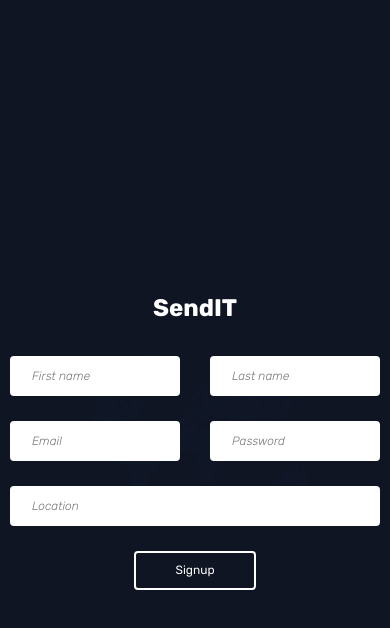
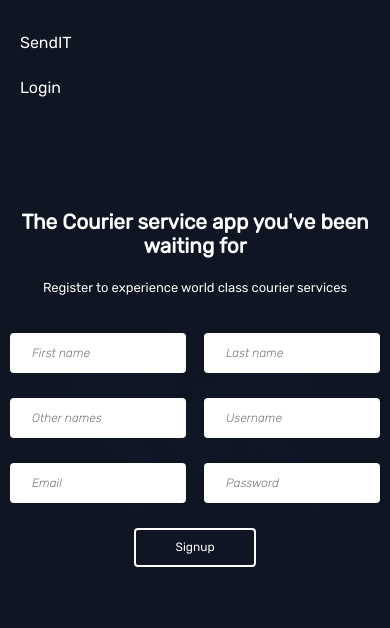
Before and after one commit to primuse/SendIT, a plain HTML site: page signup.html in a window 390 px wide. Drawn offline with Linux system fonts and the light colour scheme.

Commit message:
[Feature #161887389] Add Nav Header to login pages with two Line description of the app in the banner and change phone number field to a text field

```diff
--- a/css/login.css
+++ b/css/login.css
@@ -11,12 +11,67 @@ body {
 #login {
   display: flex;
   height: 100vh;
-  justify-content: center;
+  /*justify-content: center;*/
+  /*align-items: center;*/
+  flex-direction: column;
+}
+header {
+  display: flex;
+  padding: 10px 70px;
+}
+ul {
+  padding: 0;
+  list-style-type: none;
+}
+.banner {
+  display: flex;
+  flex-direction: column;
   align-items: center;
-  padding: 10px;
+  padding: 130px 30px 0 30px;
+}
+.banner.bg-pd {
+  padding: 250px 30px 0 30px;
+}
+.sendit-text {
+  text-align: center;
 }
 
 #form-box {
-  max-width: 380px;
+  max-width: 400px;
   width: 100%;
 }
+
+/*Media queries*/
+@media (max-width: 491px) and (min-width: 0) {
+  #login {
+    padding: 10px;
+  }
+  .banner {
+    padding: 70px 0 0 0;
+  }
+  header {
+    flex-direction: column;
+    padding: 10px;
+  }
+  header > ul:nth-child(2) {
+    margin-left: 0;
+  }
+  .banner.bg-pd {
+    padding: 180px 30px 0 30px;
+  }
+}
+
+@media (max-width: 600px) and (min-width: 491px) {
+  .banner.bg-pd {
+    padding: 150px 30px 0 30px;
+  }
+}
+
+@media (min-width: 768px) {
+  .sendit-text {
+    width: 70%;
+  }
+  .banner.bg-pd {
+    padding: 185px 30px 0 30px;
+  }
+}
--- a/css/modules.css
+++ b/css/modules.css
@@ -30,7 +30,7 @@ input:focus, textarea:focus {
 }
 
 .column.is-two > input, .column.is-two div {
-  width: calc(50% - 15px);
+  width: calc(50% - 9px);
 }
 
 .btn {
--- a/css/style.css
+++ b/css/style.css
@@ -31,6 +31,17 @@ h2, h5 {
 /* Login */
 #login a, #sign-up a {
   font-size: 0.75rem;
+}
+#login li a {
+  font-size: 1rem;
+}
+#login h5 {
+  margin: 20px 10px;
+  font-size: 1.6rem;
+  font-family: 'rubikRegular', sans-serif;
+}
+#login p {
+  line-height: 1.6;
 }
 
 /* Dashboard */
@@ -154,6 +165,10 @@ td {
   #details_btns > a {
     font-size: 0.65rem;
   }
+  #login h5 {
+    margin: 20px 0;
+    font-size: 1.3rem;
+  }
 }
 
 @media (max-width: 600px) and (min-width: 491px) {
--- a/signup.html
+++ b/signup.html
@@ -14,23 +14,42 @@
 
   <body>
     <section id="login">
+      <header>
+        <ul>
+          <li>
+            <a href="index.html">SendIT</a>
+          </li>
+        </ul>
+        <ul class="ml-auto">
+          <li>
+            <a href="index.html">Login</a>
+          </li>
+        </ul>
+      </header>
+      <div class="banner">
+        <div class="sendit-text">
+          <h5>The Courier service app you've been waiting for</h5>
+          <p class="mb-34">Register to experience world class courier services
+          </p>
+        </div>
         <div id="form-box">
           <div class="text-center">
-          <h1 class="mb-34">SendIT</h1>
             <form>
               <div class="column is-two form-row">
                 <input type="text" placeholder="First name">
                 <input type="text" placeholder="Last name">
               </div>
               <div class="column is-two form-row">
+                <input type="text" placeholder="Other names">
+                <input type="text" placeholder="Username">
+              </div>
+              <div class="column is-two form-row">
                 <input type="email" placeholder="Email">
                 <input type="password" placeholder="Password">
               </div>
-            <div class="column form-row">
-              <input type="text" placeholder="Location">
-            </div>
               <a href="new_dashboard.html" class="btn lg is-outlined">Signup</a>
             </form>
+          </div>
         </div>
       </div>
     </section>
```
Also changed, not shown: admin.html (+1 -1 lines), admin_delivered_parcel.html (+1 -1 lines), admin_intransit_parcel.html (+1 -1 lines), admin_parcel_details.html (+1 -1 lines), admin_profile.html (+1 -1 lines), dashboard.html (+1 -1 lines), delivered_parcel.html (+1 -1 lines), details.html (+1 -1 lines), index.html (+21 -5 lines), intransit_parcel.html (+1 -1 lines), new_dashboard.html (+1 -1 lines), profile.html (+1 -1 lines), reset.html (+17 -1 lines), 1 other file. Lines whose indentation alone changed are shown as unchanged.
